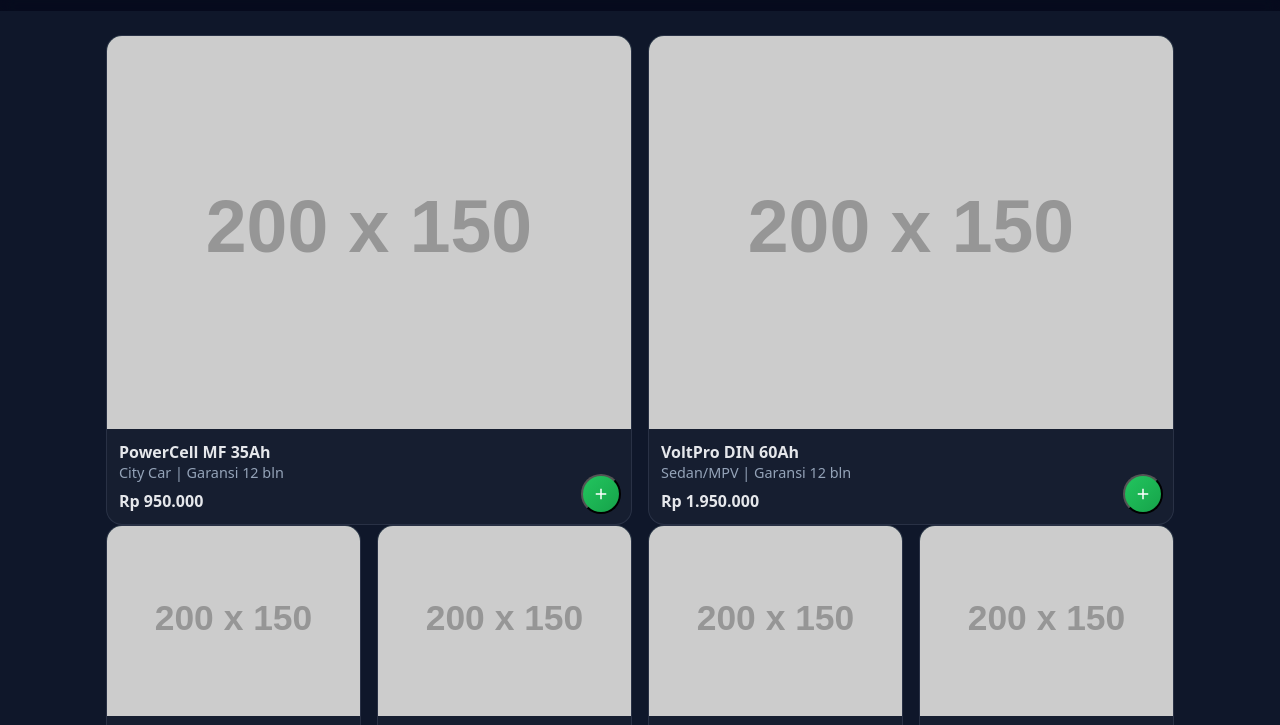
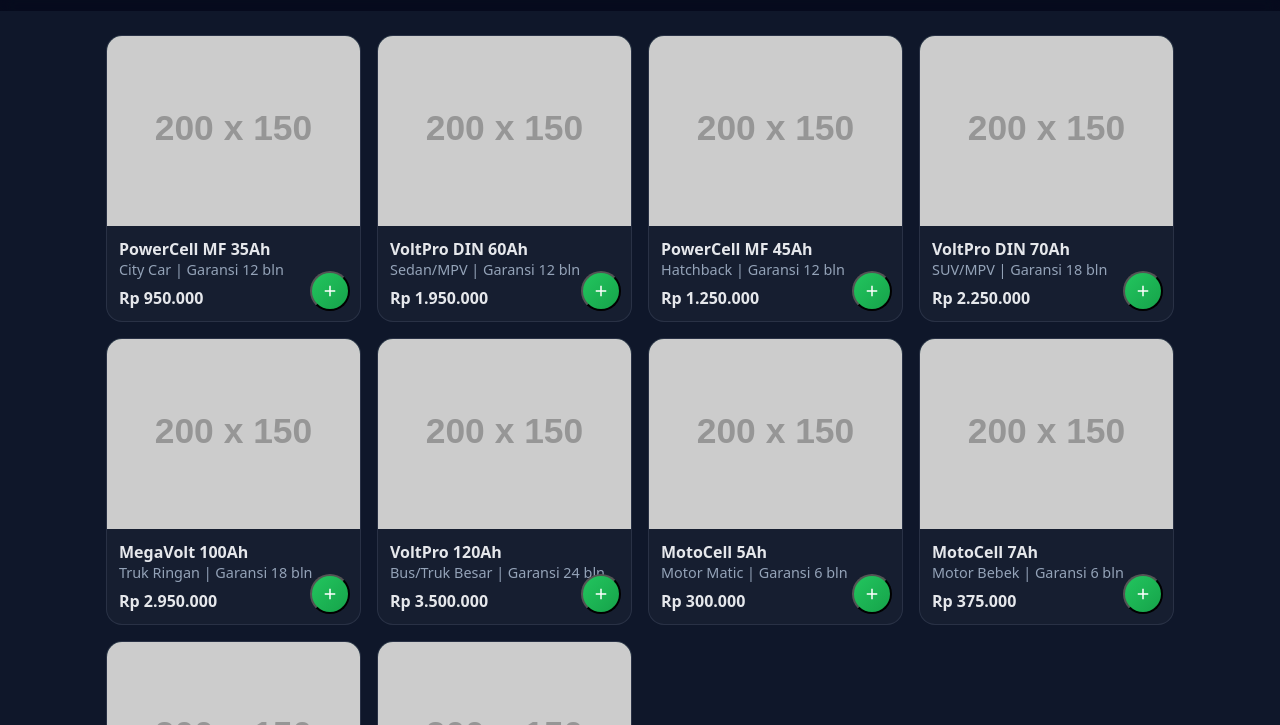
Before and after one commit to ravi24362/SPESIALIS_AKI_354, a plain HTML site: page index.html in a window 1280 px wide. Shown: the part 58-783 px from the top of the page. Drawn offline with Linux system fonts and the light colour scheme; placeholder pictures from the web are drawn by us.

Commit message:
index.html

```diff
--- a/index.html
+++ b/index.html
@@ -20,12 +20,11 @@
     }
     .grid {
   display: grid;
-  grid-template-columns: repeat(auto-fit, minmax(220px, 1fr));
+  grid-template-columns: repeat(auto-fit, minmax(200px, 1fr));
   gap: 16px;
 }
 
-/* Untuk layar kecil (max 600px), paksa 2 kolom */
-@media (max-width: 600px) {
+@media (max-width: 768px) {
   .grid {
     grid-template-columns: repeat(2, 1fr);
   }
@@ -88,32 +87,6 @@
   </header>
 
   <main class="container">
-    <section class="grid">
-      <article class="card">
-        <div class="card__media"><img src="https://via.placeholder.com/200x150?text=Aki+35Ah" alt="Aki MF 35Ah" style="width:100%;height:100%;object-fit:cover;"></div>
-        <div class="card__body">
-          <div class="title">PowerCell MF 35Ah</div>
-          <div class="meta">City Car | Garansi 12 bln</div>
-          <div class="price"><span class="price__tag" data-price="950000">Rp 950.000</span></div>
-        </div>
-        <button class="plus-btn"
-                data-name="PowerCell MF 35Ah"
-                data-price="950000"
-                data-img="https://via.placeholder.com/200x150?text=Aki+35Ah"><span></span></button>
-      </article>
-      <article class="card">
-        <div class="card__media"><img src="https://via.placeholder.com/200x150?text=Aki+60Ah" alt="Aki DIN 60Ah" style="width:100%;height:100%;object-fit:cover;"></div>
-        <div class="card__body">
-          <div class="title">VoltPro DIN 60Ah</div>
-          <div class="meta">Sedan/MPV | Garansi 12 bln</div>
-          <div class="price"><span class="price__tag" data-price="1950000">Rp 1.950.000</span></div>
-        </div>
-        <button class="plus-btn"
-                data-name="VoltPro DIN 60Ah"
-                data-price="1950000"
-                data-img="https://via.placeholder.com/200x150?text=Aki+60Ah"><span></span></button>
-      </article>
-    </section>
     <section class="grid">
   <article class="card">
     <div class="card__media"><img src="https://via.placeholder.com/200x150?text=Aki+35Ah" alt="Aki MF 35Ah" style="width:100%;height:100%;object-fit:cover;"></div>
```
